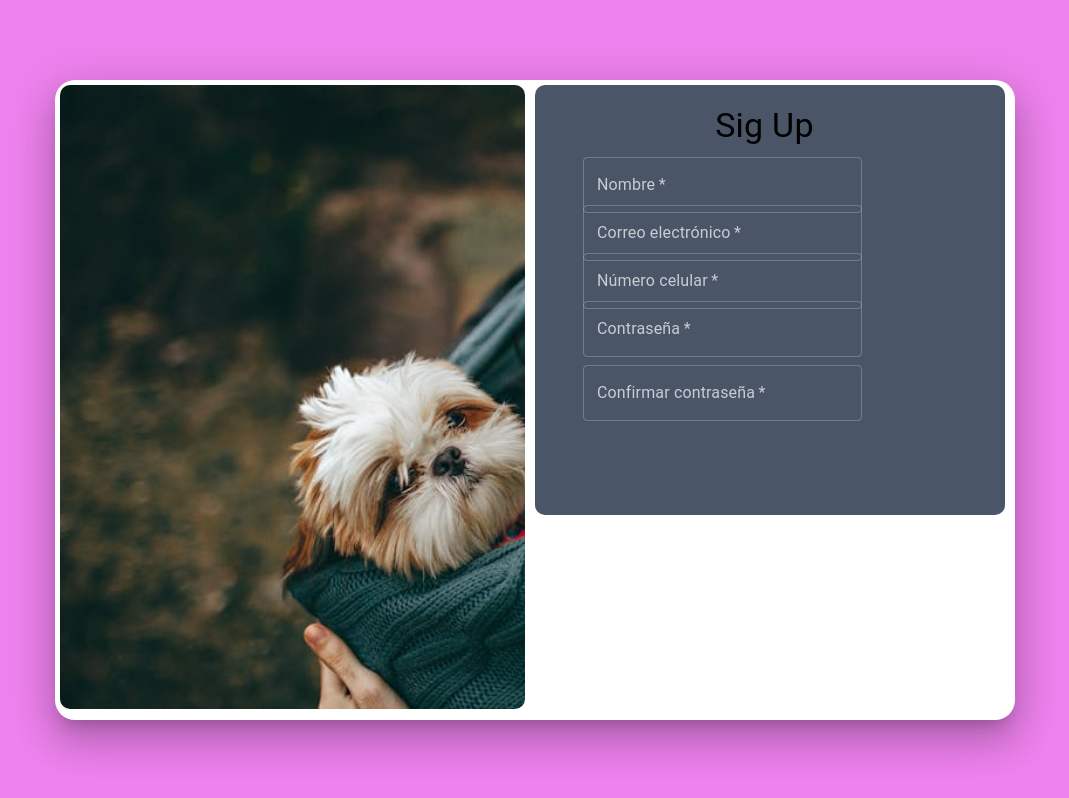
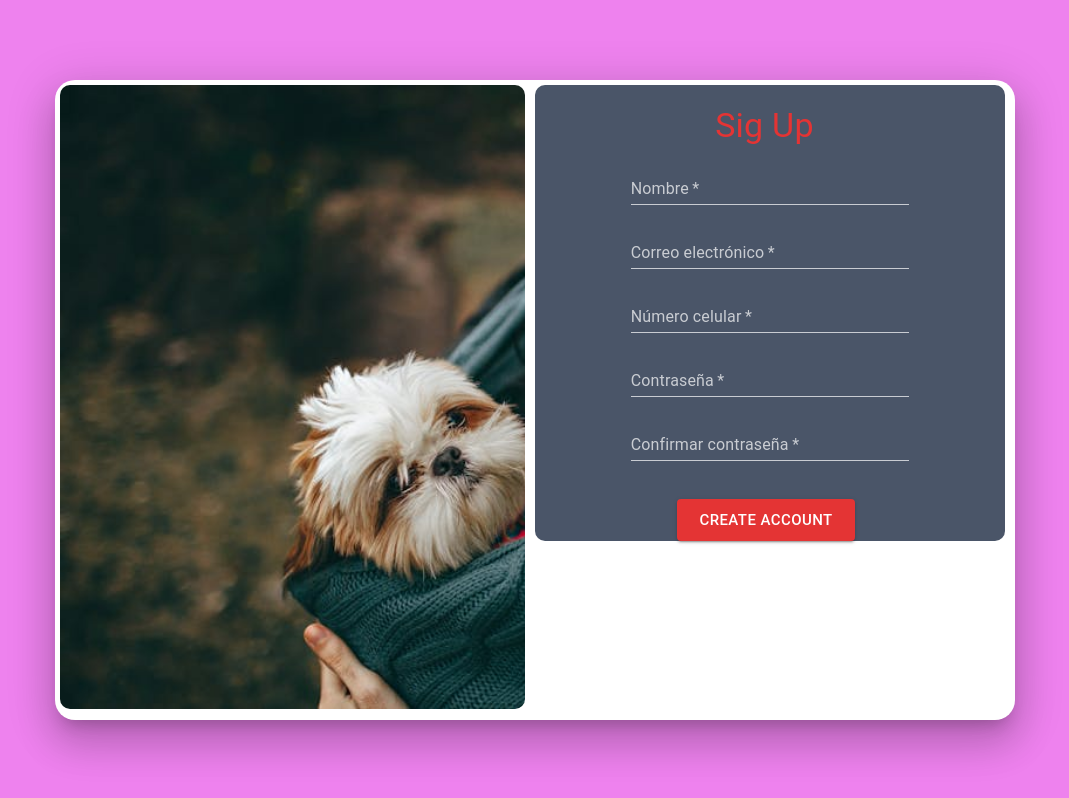
Before and after one commit to SirRiuz/arca-de-noe-frontend, a React (Vite) app: page /register in a window 1280 px wide. Shown: the whole page, without its empty margins (105-1174 px from the left). Built offline with nearby package versions, Linux system fonts and the light colour scheme.

Commit message:
Cambios en el registro

```diff
--- a/src/components/Register.tsx
+++ b/src/components/Register.tsx
@@ -94,18 +94,21 @@ export default function Register() {
                     <Container>
                          <Box height={20} />
                          <Box sx={center}>
-                            <Typography component="h1" variant="h4">
+                            <Typography component="h1" variant="h4" sx={{ color: "#E43434",mx: "auto" }}>
                                 Sig Up
                             </Typography>
                         </Box>
                         <Box height={10}/>
 
+                     {/* Campo del nombre */}
+
                         <Grid container spacing={1}>
-                    <Grid item xs={8} sx={{ ml: "1.5em", mr: "1.5em",  height: "2em", mb:"1em"}}>
+                    <Grid item xs={8} sx={{ ml: "1.5em", mr: "1.5em",  height: "2em", mb:"2em",mx: "auto" }}>
                          <TextField
                         required
+                        variant="standard"
                         fullWidth
-                        id="Nombre"
+                        id="standard-basic"
                         label="Nombre"
                         name="Nombre"
                         autoComplete="Nombre"
@@ -116,11 +119,12 @@ export default function Register() {
 
 
                             {/* Campo de correo electrónico */}
-                    <Grid item xs={8} sx={{ ml: "1.5em", mr: "1.5em", height: "2em", mb: "1em" }}>
+                    <Grid item xs={8} sx={{ ml: "1.5em", mr: "1.5em", height: "2em", mb: "2em",mx: "auto"  }}>
                         <TextField
                         required
+                        variant="standard"
+                        id="email"
                         fullWidth
-                        id="email"
                         label="Correo electrónico"
                         name="email"
                         autoComplete="email"
@@ -129,9 +133,10 @@ export default function Register() {
 </Grid>
 
                             {/* Campo de número celular */}
-                    <Grid item xs={8} sx={{ ml: "1.5em", mr: "1.5em", height: "2em", mb: "1em" }}>
+                    <Grid item xs={8} sx={{ ml: "1.5em", mr: "1.5em", height: "2em", mb: "2em",mx: "auto"  }}>
                         <TextField
                         required
+                        variant="standard"
                         fullWidth
                         id="phone"
                         label="Número celular"
@@ -142,9 +147,10 @@ export default function Register() {
 </Grid>
 
                             {/* Campo de contraseña */}
-                    <Grid item xs={8} sx={{ ml: "1.5em", mr: "1.5em", height: "2em", mb: "2em" }}>
+                    <Grid item xs={8} sx={{ ml: "1.5em", mr: "1.5em", height: "2em", mb: "2em",mx: "auto"  }}>
                         <TextField
                         required
+                        variant="standard"
                         fullWidth
                         id="password"
                         label="Contraseña"
@@ -156,17 +162,40 @@ export default function Register() {
 
                      {/* Campo de verificación de contraseña */}
 
-                     <Grid item xs={8} sx={{ ml: "1.5em", mr: "1.5em", height: "2em", mb: "1em" }}>
+                     <Grid item xs={8} sx={{ ml: "1.5em", mr: "1.5em", height: "2em", mb: "2em", mx: "auto"  }}>
                         <TextField
                         required
+                        variant="standard"
                         fullWidth
                         id="confirmPassword"
                         label="Confirmar contraseña"
                         name="confirmPassword"
                         autoComplete="new-password"
                         type="password"
-    />
-</Grid>
+
+                        />
+                        </Grid>
+                        <Grid container justifyContent="center">
+                        <Button
+                        type="submit"
+                        variant="contained"
+                        size="large"
+                        sx={{
+                            mt: "30px",
+                            mr: "40px",
+                            color: "#ffffff",
+                            minWidth: "150px",
+                            backgroundColor: "#E43434",
+                             mx: "auto"
+                            }}
+                            >
+                            CREATE ACCOUNT
+
+                            </Button>
+                            </Grid>
+
+
+
 
 
 
```
